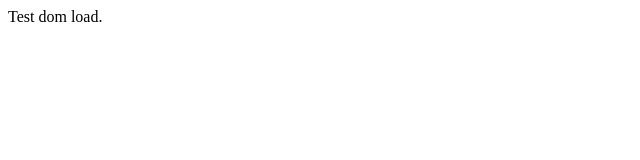
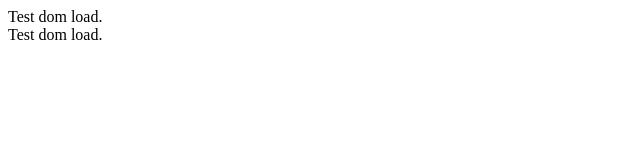
Before and after one commit to rodchen-king/Front-End-performance-optimization, a plain HTML site: page chromePerformence/DOM-empty.html in a window 1280 px wide. Shown: the full height of the page, 0-640 px from the left. Drawn offline with Linux system fonts and the light colour scheme.

Commit message:
Update DOM-empty.html

```diff
--- a/chromePerformence/DOM-empty.html
+++ b/chromePerformence/DOM-empty.html
@@ -6,5 +6,8 @@
   <div>
     Test dom load.
   </div>
+  <div>
+    Test dom load.
+  </div>
 </body>
 </html>
```
